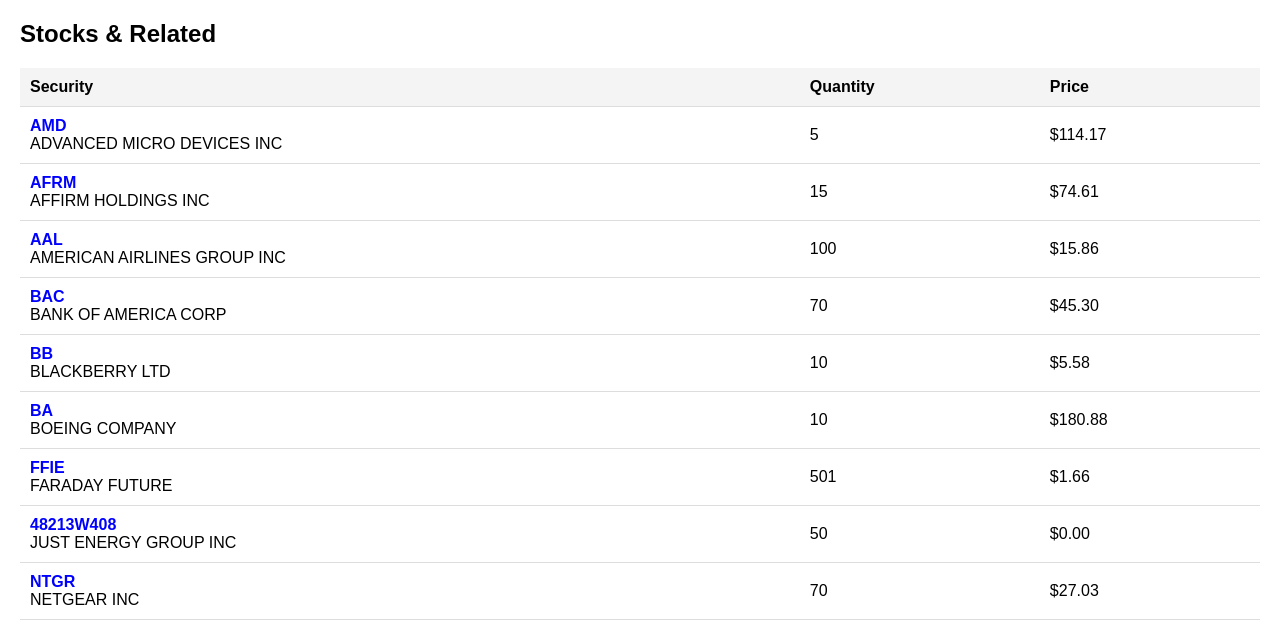
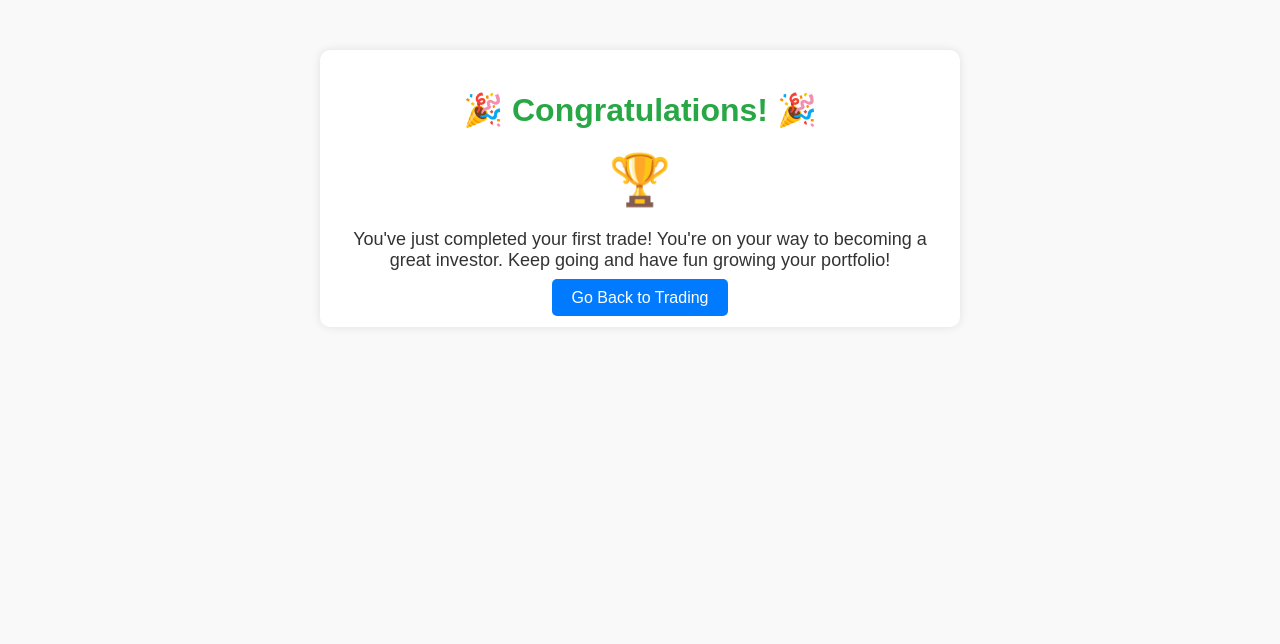
Before and after one commit to cynthiahui/newtest, a website: page index.html in a window 1280 px wide. Drawn offline with Linux system fonts and the light colour scheme.

Commit message:
Update index.html

```diff
--- a/index.html
+++ b/index.html
@@ -1,105 +1,58 @@
 <!DOCTYPE html>
 <html lang="en">
-
 <head>
     <meta charset="UTF-8">
     <meta name="viewport" content="width=device-width, initial-scale=1.0">
-    <title>Stock Portfolio</title>
+    <title>Congratulations!</title>
     <style>
         body {
             font-family: Arial, sans-serif;
-            margin: 20px;
+            text-align: center;
+            background-color: #f9f9f9;
+            margin: 0;
             padding: 0;
         }
-
-        table {
-            width: 100%;
-            border-collapse: collapse;
+        .container {
+            max-width: 600px;
+            margin: auto;
+            background: white;
+            padding: 20px;
+            border-radius: 10px;
+            box-shadow: 0px 0px 10px rgba(0, 0, 0, 0.1);
+            margin-top: 50px;
         }
-
-        th,
-        td {
-            padding: 10px;
-            text-align: left;
-            border-bottom: 1px solid #ddd;
+        h1 {
+            color: #28a745;
         }
-
-        th {
-            background-color: #f4f4f4;
+        p {
+            font-size: 18px;
+            color: #333;
         }
-
-        .stock-header {
-            font-weight: bold;
-            padding-top: 10px;
-            padding-bottom: 5px;
+        .celebrate {
+            font-size: 50px;
+            margin: 20px 0;
         }
-
-        .symbol {
-            color: blue;
+        .button {
+            background-color: #007bff;
+            color: white;
+            padding: 10px 20px;
+            border: none;
+            border-radius: 5px;
+            font-size: 16px;
+            cursor: pointer;
             text-decoration: none;
-            font-weight: bold;
+        }
+        .button:hover {
+            background-color: #0056b3;
         }
     </style>
 </head>
-
 <body>
-    <h2>Stocks & Related</h2>
-    <table>
-        <thead>
-            <tr>
-                <th>Security</th>
-                <th>Quantity</th>
-                <th>Price</th>
-            </tr>
-        </thead>
-        <tbody>
-            <tr>
-                <td><a href="#" class="symbol">AMD</a><br>ADVANCED MICRO DEVICES INC</td>
-                <td>5</td>
-                <td>$114.17</td>
-            </tr>
-            <tr>
-                <td><a href="#" class="symbol">AFRM</a><br>AFFIRM HOLDINGS INC</td>
-                <td>15</td>
-                <td>$74.61</td>
-            </tr>
-            <tr>
-                <td><a href="#" class="symbol">AAL</a><br>AMERICAN AIRLINES GROUP INC</td>
-                <td>100</td>
-                <td>$15.86</td>
-            </tr>
-            <tr>
-                <td><a href="#" class="symbol">BAC</a><br>BANK OF AMERICA CORP</td>
-                <td>70</td>
-                <td>$45.30</td>
-            </tr>
-            <tr>
-                <td><a href="#" class="symbol">BB</a><br>BLACKBERRY LTD</td>
-                <td>10</td>
-                <td>$5.58</td>
-            </tr>
-            <tr>
-                <td><a href="#" class="symbol">BA</a><br>BOEING COMPANY</td>
-                <td>10</td>
-                <td>$180.88</td>
-            </tr>
-            <tr>
-                <td><a href="#" class="symbol">FFIE</a><br>FARADAY FUTURE</td>
-                <td>501</td>
-                <td>$1.66</td>
-            </tr>
-            <tr>
-                <td><a href="#" class="symbol">48213W408</a><br>JUST ENERGY GROUP INC</td>
-                <td>50</td>
-                <td>$0.00</td>
-            </tr>
-            <tr>
-                <td><a href="#" class="symbol">NTGR</a><br>NETGEAR INC</td>
-                <td>70</td>
-                <td>$27.03</td>
-            </tr>
-        </tbody>
-    </table>
+    <div class="container">
+        <h1>🎉 Congratulations! 🎉</h1>
+        <p class="celebrate">🏆</p>
+        <p>You've just completed your first trade! You're on your way to becoming a great investor. Keep going and have fun growing your portfolio!</p>
+        <a href="index.html" class="button">Go Back to Trading</a>
+    </div>
 </body>
-
 </html>
```
